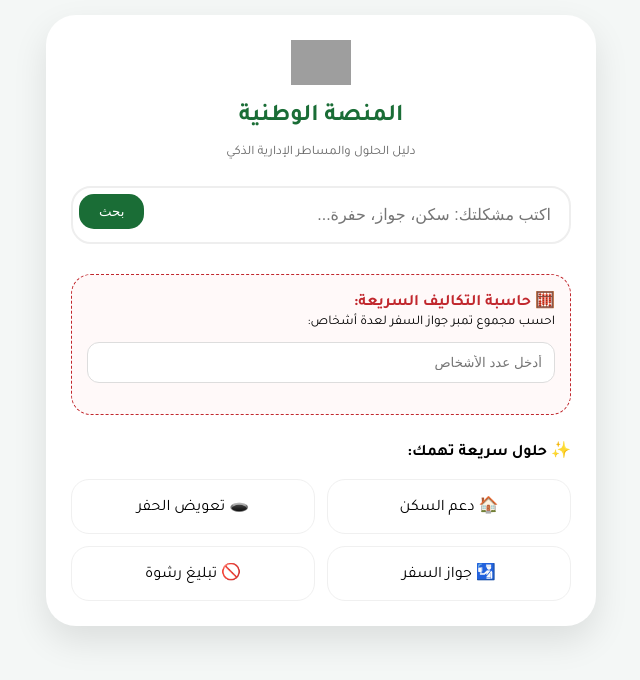
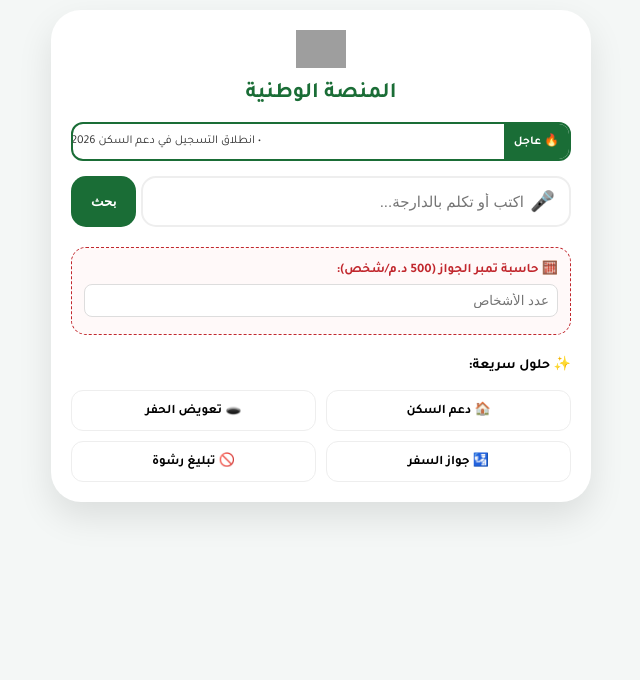
Before and after one commit to younessamsong09-hue/taourirt-app, a Flask app: page / in a window 1280 px wide. Shown: the top 680 px of the page, without its empty margins (319-959 px from the left). Run offline with Flask 3, Linux system fonts and the light colour scheme; some libraries are stand-ins or nearby versions; grey boxes are pictures that could not be loaded.

Commit message:
Update index.html

```diff
--- a/templates/index.html
+++ b/templates/index.html
@@ -3,164 +3,176 @@
 <head>
     <meta charset="UTF-8">
     <meta name="viewport" content="width=device-width, initial-scale=1.0">
-    <title>المنصة الوطنية للحلول الإدارية</title>
+    <title>المنصة الوطنية - دليل الحلول الذكي</title>
     <link href="https://fonts.googleapis.com/css2?family=Tajawal:wght@400;700&display=swap" rel="stylesheet">
     <script src="https://cdnjs.cloudflare.com/ajax/libs/html2pdf.js/0.10.1/html2pdf.bundle.min.js"></script>
     <style>
         :root { --main: #1a6d36; --accent: #c1272d; --bg: #f4f7f6; }
-        body { font-family: 'Tajawal', sans-serif; background: var(--bg); margin: 0; padding: 15px; }
-        .app-container { max-width: 500px; margin: auto; background: white; border-radius: 30px; padding: 25px; box-shadow: 0 15px 35px rgba(0,0,0,0.1); }
+        body { font-family: 'Tajawal', sans-serif; background: var(--bg); margin: 0; padding: 10px; }
+        .app-container { max-width: 500px; margin: auto; background: white; border-radius: 30px; padding: 20px; box-shadow: 0 15px 35px rgba(0,0,0,0.1); }
 
-        .header { text-align: center; margin-bottom: 25px; }
-        .header img { width: 60px; margin-bottom: 10px; }
-        .header h1 { color: var(--main); margin: 0; font-size: 24px; }
+        /* الهيدر */
+        .header { text-align: center; margin-bottom: 15px; }
+        .header img { width: 50px; margin-bottom: 5px; }
+        .header h1 { color: var(--main); margin: 0; font-size: 22px; }
 
-        /* البحث */
-        .search-box { position: relative; margin-bottom: 20px; }
-        .search-box input { width: 100%; padding: 18px; border: 2px solid #eee; border-radius: 20px; font-size: 16px; outline: none; box-sizing: border-box; }
-        .search-btn { position: absolute; left: 8px; top: 8px; background: var(--main); color: white; border: none; padding: 10px 20px; border-radius: 15px; cursor: pointer; }
+        /* الشريط الإخباري المتحرك */
+        .ticker-wrapper { display: flex; background: white; border: 2px solid var(--main); border-radius: 12px; overflow: hidden; margin-bottom: 15px; height: 35px; align-items: center; }
+        .ticker-title { background: var(--main); color: white; padding: 0 10px; font-weight: bold; font-size: 12px; height: 100%; display: flex; align-items: center; white-space: nowrap; }
+        .ticker-content { flex: 1; overflow: hidden; }
+        .ticker-text { display: inline-block; white-space: nowrap; animation: marquee 20s linear infinite; font-size: 12px; color: #333; }
+        .ticker-text span { margin-left: 40px; }
+        @keyframes marquee { 0% { transform: translateX(-100%); } 100% { transform: translateX(100%); } }
 
-        /* منطقة النتائج المحدثة */
-        #result-card { display: none; background: #fff; border: 2px solid #eef2f0; border-radius: 25px; padding: 20px; margin-top: 20px; animation: slideUp 0.4s ease; }
-        .res-title { color: var(--main); font-size: 20px; font-weight: bold; border-bottom: 2px solid #f0f0f0; padding-bottom: 10px; margin-bottom: 15px; display: block; }
-        .data-item { margin-bottom: 12px; font-size: 15px; line-height: 1.6; }
+        /* صندوق البحث مع الميكروفون */
+        .search-box { position: relative; margin-bottom: 20px; display: flex; gap: 5px; }
+        .search-input-wrapper { position: relative; flex: 1; }
+        .search-input-wrapper input { width: 100%; padding: 15px 45px 15px 15px; border: 2px solid #eee; border-radius: 15px; font-size: 15px; outline: none; box-sizing: border-box; }
+        .voice-btn { position: absolute; right: 10px; top: 50%; transform: translateY(-50%); background: none; border: none; font-size: 20px; cursor: pointer; transition: 0.3s; }
+        .voice-btn.recording { color: var(--accent); animation: pulse 1s infinite; }
+        .search-btn { background: var(--main); color: white; border: none; padding: 0 20px; border-radius: 15px; font-weight: bold; cursor: pointer; }
+
+        /* منطقة النتائج */
+        #result-card { display: none; background: #fff; border: 2px solid #f0f0f0; border-radius: 20px; padding: 15px; margin-top: 15px; animation: slideUp 0.4s ease; }
+        .res-title { color: var(--main); font-size: 18px; font-weight: bold; border-bottom: 1px solid #eee; padding-bottom: 8px; margin-bottom: 12px; display: block; }
+        .data-item { margin-bottom: 8px; font-size: 14px; line-height: 1.5; }
         .label { font-weight: bold; color: var(--accent); }
 
         /* أزرار الأكشن */
-        .action-btns { display: grid; grid-template-columns: 1fr 1fr; gap: 10px; margin-top: 20px; }
-        .btn { padding: 12px; border-radius: 12px; border: none; cursor: pointer; font-weight: bold; display: flex; align-items: center; justify-content: center; gap: 8px; font-size: 14px; text-decoration: none; text-align: center; }
-        .btn-pdf { background: #f0f0f0; color: #333; }
+        .action-btns { display: grid; grid-template-columns: 1fr 1fr; gap: 8px; margin-top: 15px; }
+        .btn { padding: 10px; border-radius: 10px; border: none; cursor: pointer; font-weight: bold; display: flex; align-items: center; justify-content: center; gap: 5px; font-size: 13px; text-decoration: none; }
+        .btn-pdf { background: #eee; color: #333; }
         .btn-wa { background: #25D366; color: white; }
 
-        /* الحاسبة الذكية */
-        .tools-section { margin-top: 30px; background: #fff9f9; border-radius: 20px; padding: 15px; border: 1px dashed var(--accent); }
-        .calc-box input { width: 100%; padding: 12px; border-radius: 12px; border: 1px solid #ddd; margin-top: 10px; box-sizing: border-box; }
+        /* الحاسبة */
+        .calc-section { background: #fff9f9; border-radius: 15px; padding: 12px; border: 1px dashed var(--accent); margin-top: 20px; }
+        .calc-section input { width: 100%; padding: 8px; border-radius: 8px; border: 1px solid #ddd; margin-top: 5px; box-sizing: border-box; }
 
-        /* البطاقات السريعة */
-        .cards-grid { display: grid; grid-template-columns: 1fr 1fr; gap: 12px; margin-top: 15px; }
-        .card { background: white; border: 1.5px solid #f0f0f0; padding: 15px; border-radius: 18px; text-align: center; cursor: pointer; transition: 0.3s; }
-        .card:hover { border-color: var(--main); transform: translateY(-3px); box-shadow: 0 5px 15px rgba(0,0,0,0.05); }
+        .quick-cards { display: grid; grid-template-columns: 1fr 1fr; gap: 10px; margin-top: 15px; }
+        .q-card { background: white; border: 1px solid #eee; padding: 10px; border-radius: 12px; text-align: center; cursor: pointer; font-size: 13px; font-weight: bold; }
 
-        @keyframes slideUp { from { opacity: 0; transform: translateY(20px); } to { opacity: 1; transform: translateY(0); } }
+        @keyframes pulse { 0% { transform: translateY(-50%) scale(1); } 50% { transform: translateY(-50%) scale(1.2); } 100% { transform: translateY(-50%) scale(1); } }
+        @keyframes slideUp { from { opacity: 0; transform: translateY(10px); } to { opacity: 1; transform: translateY(0); } }
     </style>
 </head>
 <body>
 
 <div class="app-container">
     <div class="header">
-        <img src="https://upload.wikimedia.org/wikipedia/commons/2/2c/Flag_of_Morocco.svg" alt="Morocco">
+        <img src="https://upload.wikimedia.org/wikipedia/commons/2/2c/Flag_of_Morocco.svg" alt="المغرب">
         <h1>المنصة الوطنية</h1>
-        <p style="color: #666; font-size: 13px;">دليل الحلول والمساطر الإدارية الذكي</p>
+    </div>
+
+    <div class="ticker-wrapper">
+        <div class="ticker-title">🔥 عاجل</div>
+        <div class="ticker-content">
+            <div class="ticker-text">
+                <span>• انطلاق التسجيل في دعم السكن 2026</span>
+                <span>• تحديث وثائق جواز السفر (تمبر 500 درهم)</span>
+                <span>• ميزة البحث الصوتي بالدارجة متوفرة الآن</span>
+            </div>
+        </div>
     </div>
 
     <div class="search-box">
-        <input type="text" id="query" placeholder="اكتب مشكلتك: سكن، جواز، حفرة..." onkeypress="if(event.key==='Enter') doSearch()">
+        <div class="search-input-wrapper">
+            <input type="text" id="query" placeholder="اكتب أو تكلم بالدارجة..." onkeypress="if(event.key==='Enter') doSearch()">
+            <button class="voice-btn" id="voice-btn" onclick="startVoiceSearch()">🎤</button>
+        </div>
         <button class="search-btn" onclick="doSearch()">بحث</button>
     </div>
 
     <div id="result-card">
         <div id="pdf-content">
-            <span class="res-title" id="res-title"></span>
-            <div id="res-body"></div>
+            <span class="res-title" id="out-title"></span>
+            <div id="out-body"></div>
         </div>
-
         <div class="action-btns">
-            <button class="btn btn-pdf" onclick="downloadPDF()">📥 حفظ كـ PDF</button>
-            <a id="wa-share" href="#" target="_blank" class="btn btn-wa">📲 مشاركة واتساب</a>
+            <button class="btn btn-pdf" onclick="downloadPDF()">📥 تحميل PDF</button>
+            <a id="wa-btn" href="#" target="_blank" class="btn btn-wa">📲 واتساب</a>
         </div>
     </div>
 
-    <div class="tools-section">
-        <p style="font-weight: bold; margin: 0; color: var(--accent);">🧮 حاسبة التكاليف السريعة:</p>
-        <div class="calc-box">
-            <small>احسب مجموع تمبر جواز السفر لعدة أشخاص:</small>
-            <input type="number" id="stamp-count" placeholder="أدخل عدد الأشخاص" oninput="runCalc()">
-            <p id="calc-result" style="font-weight: bold; color: var(--main); margin-top: 10px;"></p>
-        </div>
+    <div class="calc-section">
+        <p style="font-weight: bold; font-size: 13px; color: var(--accent); margin: 0;">🧮 حاسبة تمبر الجواز (500 د.م/شخص):</p>
+        <input type="number" id="p-count" placeholder="عدد الأشخاص" oninput="calcStamp()">
+        <p id="calc-res" style="font-weight: bold; color: var(--main); margin: 5px 0 0; font-size: 14px;"></p>
     </div>
 
-    <p style="font-weight: bold; margin-top: 25px;">✨ حلول سريعة تهمك:</p>
-    <div class="cards-grid">
-        <div class="card" onclick="quickFill('دعم السكن')">🏠 دعم السكن</div>
-        <div class="card" onclick="quickFill('حفرة الطريق')">🕳️ تعويض الحفر</div>
-        <div class="card" onclick="quickFill('جواز السفر')">🛂 جواز السفر</div>
-        <div class="card" onclick="quickFill('الرشوة')">🚫 تبليغ رشوة</div>
+    <p style="font-weight: bold; margin-top: 20px; font-size: 14px;">✨ حلول سريعة:</p>
+    <div class="quick-cards">
+        <div class="q-card" onclick="quickSearch('دعم السكن')">🏠 دعم السكن</div>
+        <div class="q-card" onclick="quickSearch('حفرة الطريق')">🕳️ تعويض الحفر</div>
+        <div class="q-card" onclick="quickSearch('جواز سفر')">🛂 جواز السفر</div>
+        <div class="q-card" onclick="quickSearch('الرشوة')">🚫 تبليغ رشوة</div>
     </div>
 </div>
 
 <script>
-    // 1. وظيفة البحث المتطورة
+    // 1. وظيفة البحث الصوتي بالدارجة
+    function startVoiceSearch() {
+        const SpeechRecognition = window.SpeechRecognition || window.webkitSpeechRecognition;
+        if (!SpeechRecognition) return alert("متصفحك لا يدعم الصوت");
+
+        const rec = new SpeechRecognition();
+        rec.lang = 'ar-MA';
+        rec.onstart = () => document.getElementById('voice-btn').classList.add('recording');
+        rec.onresult = (e) => {
+            document.getElementById('query').value = e.results[0][0].transcript;
+            doSearch();
+        };
+        rec.onend = () => document.getElementById('voice-btn').classList.remove('recording');
+        rec.start();
+    }
+
+    // 2. البحث الأساسي
     async function doSearch() {
         const q = document.getElementById('query').value;
         const card = document.getElementById('result-card');
         if(!q) return;
 
         card.style.display = 'block';
-        card.innerHTML = '<p style="text-align:center">جاري استخراج الحلول القانونية... ⏳</p>';
+        card.innerHTML = '<p style="text-align:center; font-size:13px;">جاري استخراج الحل القانوني... ⏳</p>';
 
-        try {
-            const response = await fetch('/ask', {
+        const res = await fetch('/ask', {
             method: 'POST',
             headers: {'Content-Type': 'application/json'},
             body: JSON.stringify({prompt: q})
         });
-            const data = await response.json();
+        const data = await res.json();
 
         if(data.found) {
-                showResult(data);
-            } else {
-                card.innerHTML = '<p style="color:red; text-align:center">عذراً، لم نجد معلومة دقيقة. جرب كلمات أبسط.</p>';
-            }
-        } catch (e) {
-            card.innerHTML = '<p style="color:red; text-align:center">خطأ في الاتصال بالسيرفر.</p>';
-        }
-    }
-
-    // 2. عرض النتيجة وتجهيز الروابط
-    function showResult(data) {
-        const card = document.getElementById('result-card');
-        const waMsg = encodeURIComponent(`✅ معلومة من "المنصة الوطنية":\n🔹 ${data.title}\n📄 الوثائق: ${data.docs}\n💰 التكلفة: ${data.cost}\n🔗 المصدر: ${window.location.href}`);
-
+            const waMsg = encodeURIComponent(`✅ معلومة من المنصة الوطنية:\n🔹 ${data.title}\n📄 الوثائق: ${data.docs}\n💰 التكلفة: ${data.cost}`);
             card.innerHTML = `
                 <div id="pdf-content">
                     <span class="res-title">${data.title}</span>
                     <div class="data-item"><span class="label">📄 الوثائق: </span>${data.docs}</div>
                     <div class="data-item"><span class="label">💰 التكلفة: </span>${data.cost}</div>
-                <div class="data-item"><span class="label">⏳ الوقت: </span>${data.time}</div>
                     <div class="data-item"><span class="label">📍 المكان: </span>${data.location}</div>
                 </div>
                 <div class="action-btns">
-                <button class="btn btn-pdf" onclick="downloadPDF()">📥 حفظ كـ PDF</button>
-                <a href="https://wa.me/?text=${waMsg}" target="_blank" class="btn btn-wa">📲 مشاركة واتساب</a>
+                    <button class="btn btn-pdf" onclick="downloadPDF()">📥 تحميل PDF</button>
+                    <a href="https://wa.me/?text=${waMsg}" target="_blank" class="btn btn-wa">📲 واتساب</a>
                 </div>
-            <a href="${data.link}" target="_blank" style="display:block; text-align:center; margin-top:15px; color:var(--main); font-size:13px;">زيارة الموقع الرسمي للمسطرة</a>
             `;
+        } else {
+            card.innerHTML = '<p style="color:red; text-align:center; font-size:13px;">لم نجد النتيجة، جرب كلمات أخرى.</p>';
+        }
     }
 
-    // 3. ميزة تحميل PDF
+    // 3. تحميل PDF
     function downloadPDF() {
         const element = document.getElementById('pdf-content');
-        const opt = {
-            margin: 10,
-            filename: 'Manssa_Solution.pdf',
-            image: { type: 'jpeg', quality: 0.98 },
-            html2canvas: { scale: 2 },
-            jsPDF: { unit: 'mm', format: 'a4', orientation: 'portrait' }
-        };
-        html2pdf().set(opt).from(element).save();
+        html2pdf().from(element).set({margin: 10, filename: 'solution.pdf'}).save();
     }
 
-    // 4. الحاسبة التفاعلية
-    function runCalc() {
-        const val = document.getElementById('stamp-count').value;
-        const result = val * 500;
-        document.getElementById('calc-result').innerText = val > 0 ? `المجموع الإجمالي: ${result} درهم` : "";
+    // 4. الحاسبة
+    function calcStamp() {
+        const val = document.getElementById('p-count').value;
+        document.getElementById('calc-res').innerText = val > 0 ? `المجموع: ${val * 500} درهم` : "";
     }
 
-    function quickFill(txt) {
-        document.getElementById('query').value = txt;
-        doSearch();
-    }
+    function quickSearch(t) { document.getElementById('query').value = t; doSearch(); }
 </script>
 
 </body>
```
Lines whose indentation alone changed are shown as unchanged.
